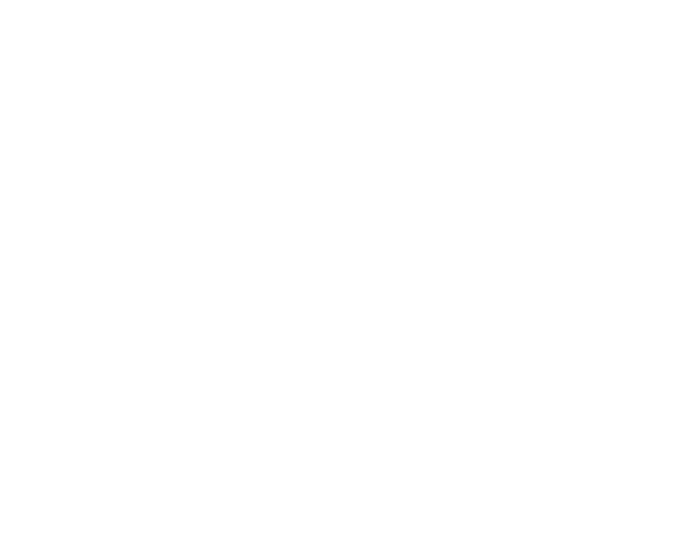
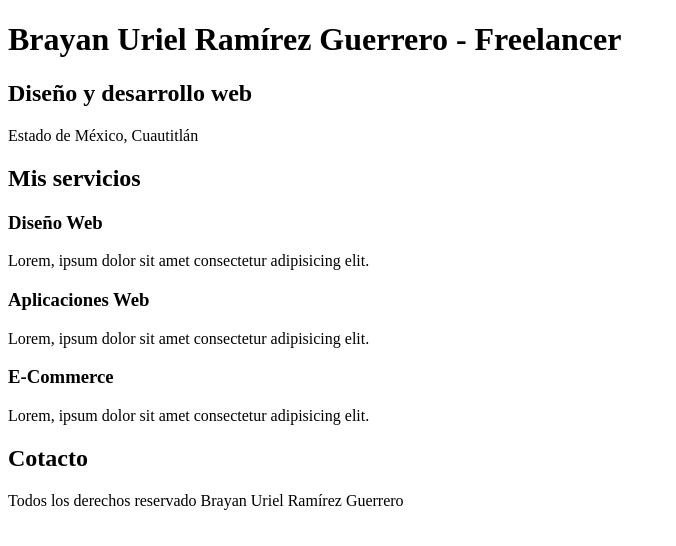
Before and after one commit to Uriozeck/LandingPage, a plain HTML site: page index.html in a window 1280 px wide. Shown: the whole page, without its empty margins (0-676 px from the left). Drawn offline with Linux system fonts and the light colour scheme.

Commit message:
Ingresando Titulos y texto al index.html

```diff
--- a/index.html
+++ b/index.html
@@ -6,6 +6,24 @@
     <title>Diseñador Freelancer</title>
 </head>
 <body>
+    <h1>Brayan Uriel Ramírez Guerrero - Freelancer</h1>
 
+    <h2>Diseño y desarrollo web</h2>
+    <p>Estado de México, Cuautitlán</p>
+
+    <h2>Mis servicios</h2>
+
+    <h3>Diseño Web</h3>
+    <p>Lorem, ipsum dolor sit amet consectetur adipisicing elit.</p>
+
+    <h3>Aplicaciones Web</h3>
+    <p>Lorem, ipsum dolor sit amet consectetur adipisicing elit.</p>
+
+    <h3>E-Commerce</h3>
+    <p>Lorem, ipsum dolor sit amet consectetur adipisicing elit.</p>
+
+    <h2>Cotacto</h2>
+
+    <p>Todos los derechos reservado Brayan Uriel Ramírez Guerrero</p>
 </body>
 </html>
```
